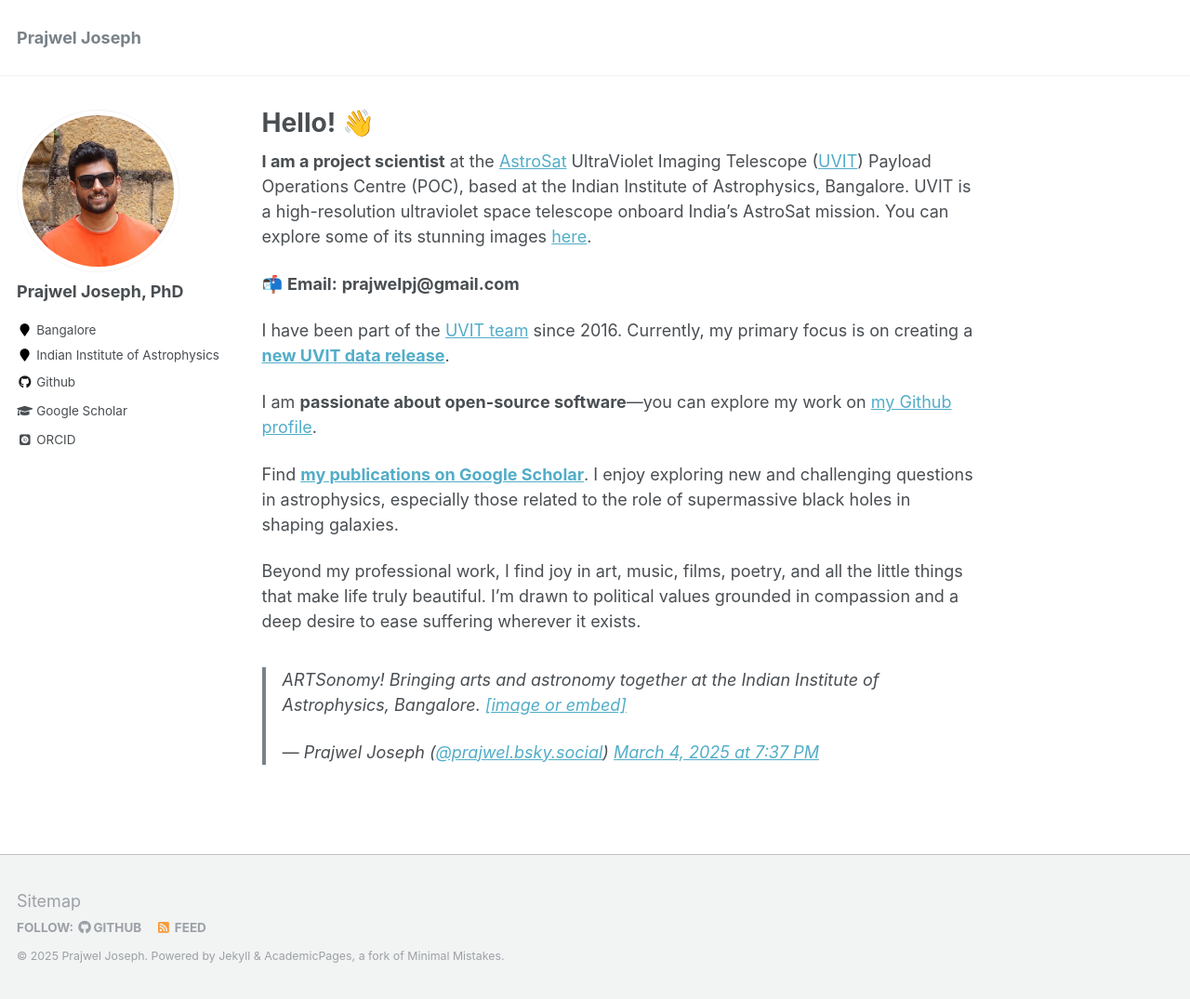
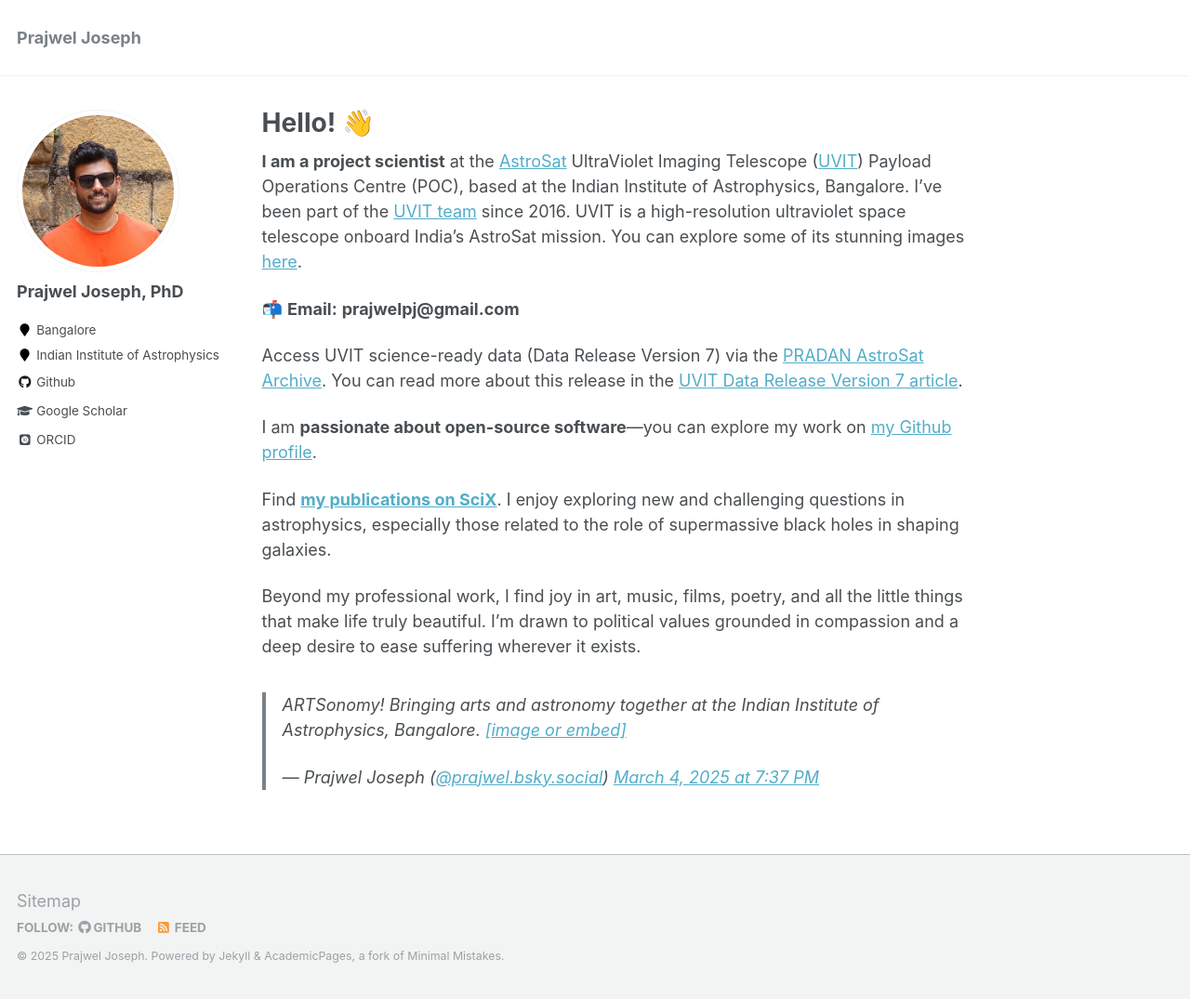
Before and after one commit to prajwel/prajwel.github.io, a Jekyll site: the page built from _pages/about.md, in a window 1280 px wide and 1075 px high. Shown: the whole window at 93% size. Built offline with Jekyll 4.4.1, drawn with Linux system fonts in a browser that asks for light colours; some web fonts are replaced; a script that is not in the unit is left out.

Commit message:
Revise about page with new details and links
Updated personal introduction and links to publications.

```diff
--- a/_pages/about.md
+++ b/_pages/about.md
@@ -8,15 +8,15 @@
   - /about.html
 ---
 
-**I am a project scientist** at the <a href="https://en.wikipedia.org/wiki/AstroSat">AstroSat</a> UltraViolet Imaging Telescope (<a href="https://www.iiap.res.in/projects/uvit/">UVIT</a>) Payload Operations Centre (POC), based at the Indian Institute of Astrophysics, Bangalore. UVIT is a high-resolution ultraviolet space telescope onboard India’s AstroSat mission. You can explore some of its stunning images <a href="https://www.flickr.com/photos/iiabengaluru/albums/72177720319674566/">here</a>.
+**I am a project scientist** at the <a href="https://en.wikipedia.org/wiki/AstroSat">AstroSat</a> UltraViolet Imaging Telescope (<a href="https://www.iiap.res.in/projects/uvit/">UVIT</a>) Payload Operations Centre (POC), based at the Indian Institute of Astrophysics, Bangalore. I've been part of the <a href="https://www.iiap.res.in/projects/uvit/poc/">UVIT team</a> since 2016. UVIT is a high-resolution ultraviolet space telescope onboard India’s AstroSat mission. You can explore some of its stunning images <a href="https://www.flickr.com/photos/iiabengaluru/albums/72177720319674566/">here</a>.
 
 📬 **&#69;&#109;&#97;&#105;&#108;:** **&#112;&#114;&#97;&#106;&#119;&#101;&#108;&#112;&#106;&#64;&#103;&#109;&#97;&#105;&#108;&#46;&#99;&#111;&#109;**
 
-I have been part of the <a href="https://www.iiap.res.in/projects/uvit/poc/">UVIT team</a> since 2016. Currently, my primary focus is on creating a **<a href="https://github.com/prajwel/UVPipe">new UVIT data release</a>**.
+Access UVIT science-ready data (Data Release Version 7) via the <a href="https://pradan.issdc.gov.in/as1/">PRADAN AstroSat Archive</a>. You can read more about this release in the <a href="https://arxiv.org/pdf/2504.00982">UVIT Data Release Version 7 article</a>.
 
 I am **passionate about open-source software**—you can explore my work on <a href="https://github.com/prajwel">my Github profile</a>.
 
-Find <a href="https://scholar.google.co.in/citations?user=zSnUDggAAAAJ&hl=en">**my publications on Google Scholar**</a>. I enjoy exploring new and challenging questions in astrophysics, especially those related to the role of supermassive black holes in shaping galaxies.
+Find <a href="https://scixplorer.org/search?n=50&p=1&q=orcid%3A0000-0003-1409-1903&sort=date+desc">**my publications on SciX**</a>. I enjoy exploring new and challenging questions in astrophysics, especially those related to the role of supermassive black holes in shaping galaxies.
 
 Beyond my professional work, I find joy in art, music, films, poetry, and all the little things that make life truly beautiful. I’m drawn to political values grounded in compassion and a deep desire to ease suffering wherever it exists.
 <blockquote class="bluesky-embed" data-bluesky-uri="at://did:plc:nwy3smcgecvmxcz2d3r4wv5w/app.bsky.feed.post/3ljkn6x24ls2h" data-bluesky-cid="bafyreig6ojovawe7ezcvdtss6e5jnzpq4ukvwl23zq2s4b73z2mf4bfr3u" data-bluesky-embed-color-mode="system"><p lang="en">ARTSonomy!
```
